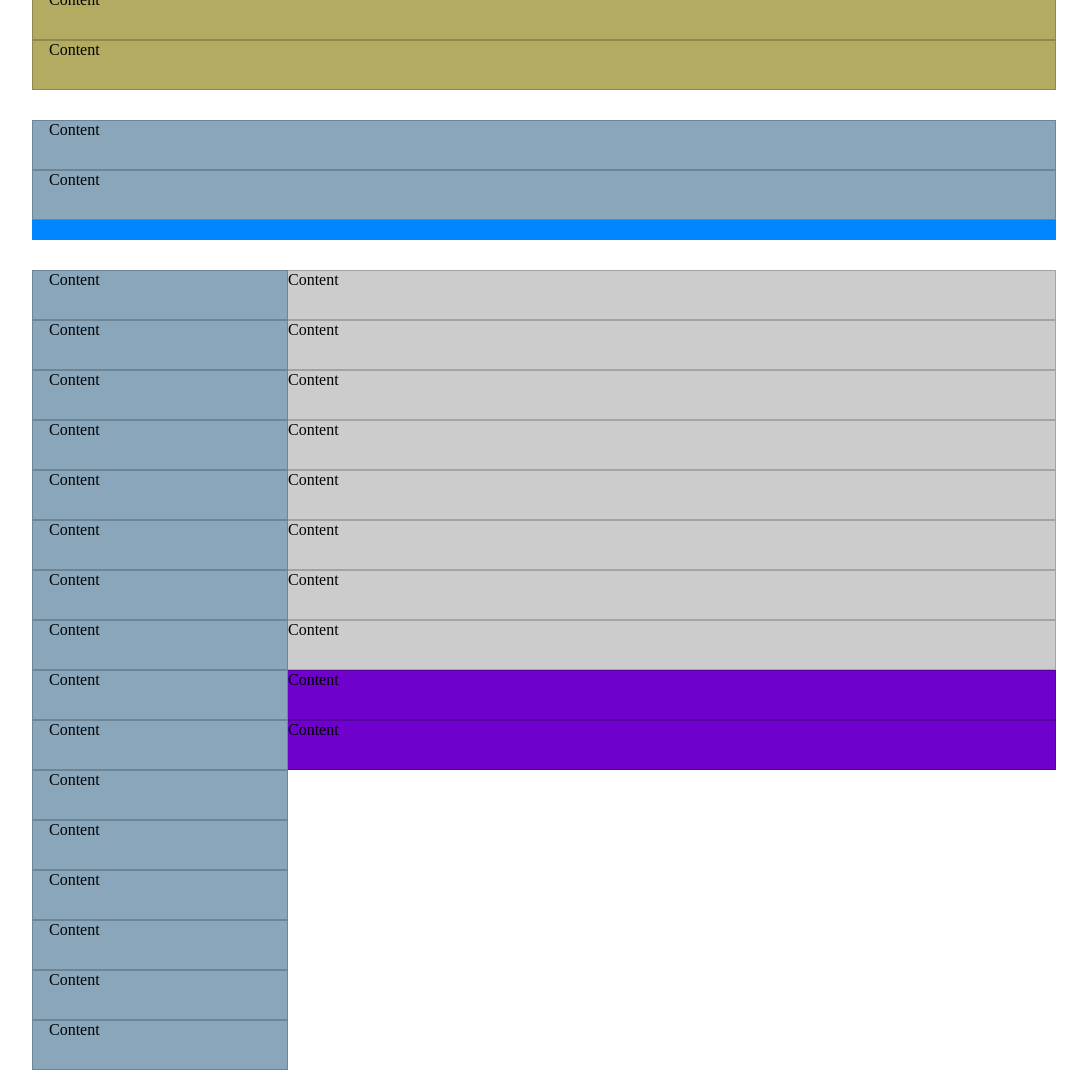
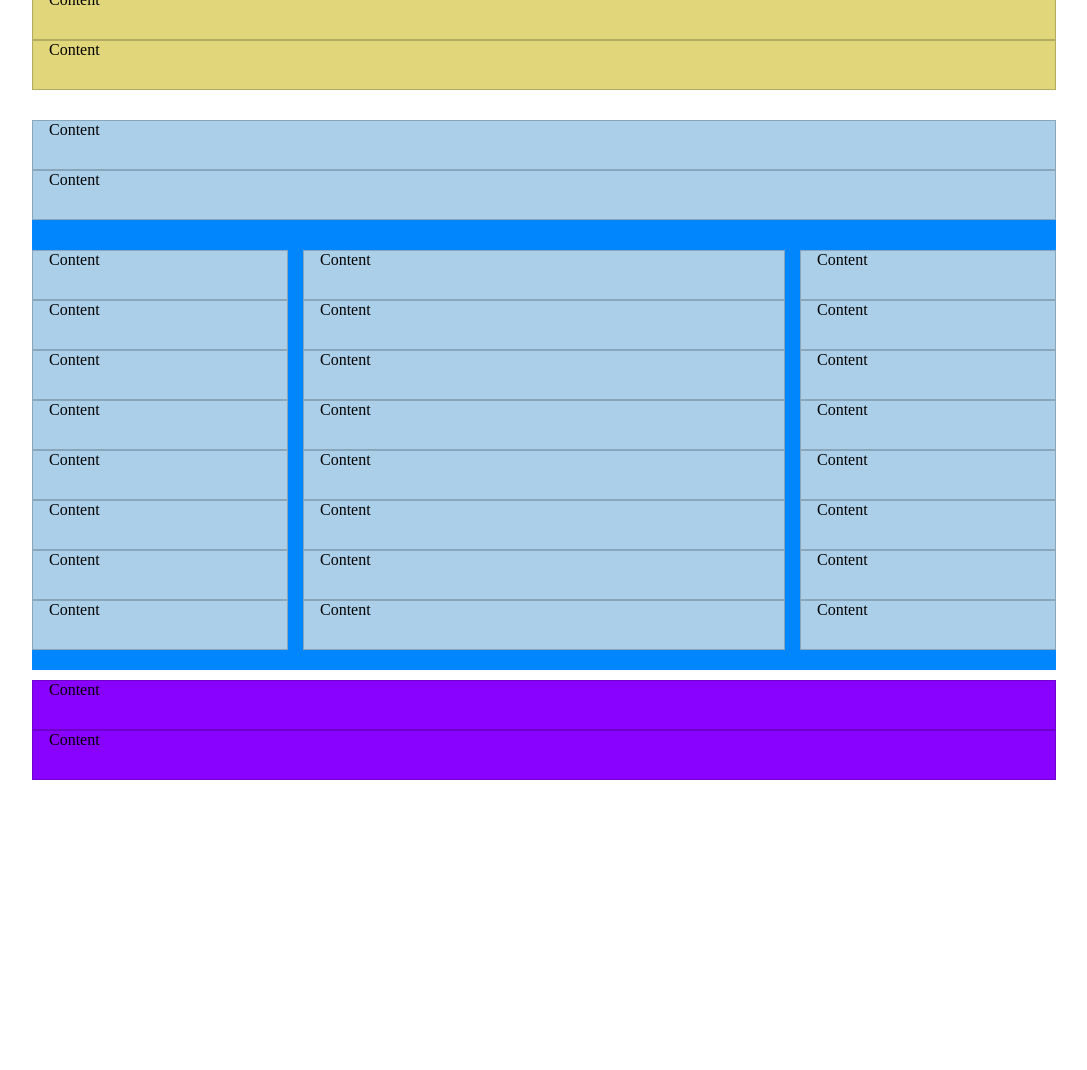
Before and after one commit to pierfrancescoscar/htmlcss-struttura-wp, a plain HTML site: page index.html in a window 1280 px wide. Shown: the part 620-1690 px from the top of the page, without its empty margins (96-1183 px from the left). After the commit the page ends 1430 px from the top, so only its background shows below. Drawn offline with Linux system fonts and the light colour scheme.

Commit message:
add bg color, padding and footer styling

```diff
--- a/css/main.css
+++ b/css/main.css
@@ -26,14 +26,16 @@ aside {
 }
 
 footer {
+    float: left;
     background: #8901FF;
+    width: 100%;
 }
 
 /*Placeholder Debug Boxes*/
 
 .debug-box {
     height: 50px;
-    background: rgba(0,0,0,0.2);
+    /* background: rgba(0,0,0,0.2); */
     border: 1px solid rgba(0,0,0,0.2);
 }
 
@@ -56,16 +58,28 @@ footer {
     margin-bottom: 30px;
 }
 
+.mb-20 {
+    margin-bottom: 20px;
+}
+
+
 /*Main Content Styling*/
 
-.page-title {
-    background-color: #ABCFE8;
-    border-bottom: 20px solid #0186FE;
+.blue-container {
+    float: left;
+    width: 100%;
+    background: #0286FD;
+    margin-bottom: 10px;
 }
 
-.main-content {
+.page-title {
+    background: #ABCFE8;
+}
+
+.central-topic {
     float: left;
     width: 50%;
     background: #ABCFE8;
-    border: 0px 10px 10px 15px solid #0186FE;
+    padding: 0 15px;
+    background-clip: content-box;
 }
```
